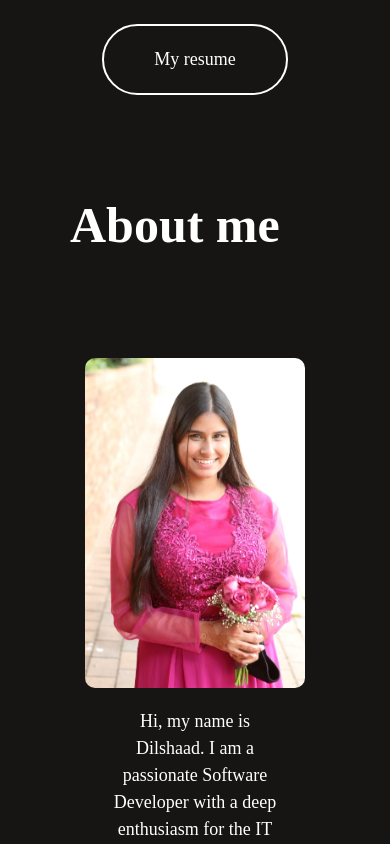
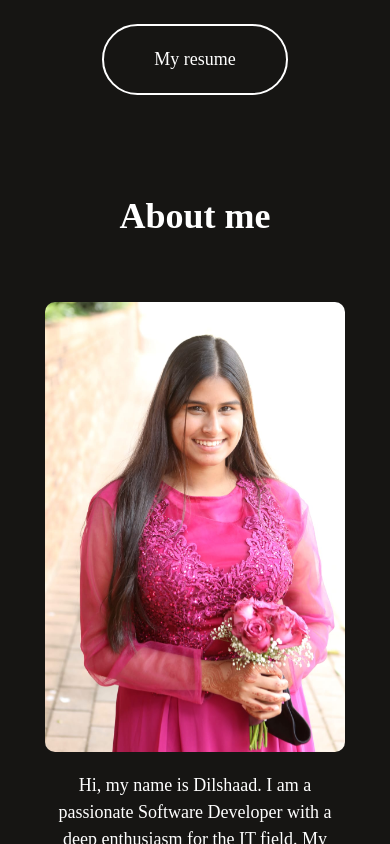
Before and after one commit to DBAnthony-12/React-Portfolio, a React (Vite) app: page / in a window 390 px wide. Shown: the part 1156-2000 px from the top of the page. Built offline with nearby package versions, Linux system fonts and the light colour scheme.

Commit message:
portfolio

```diff
--- a/src/Components/About/About.css
+++ b/src/Components/About/About.css
@@ -115,41 +115,50 @@
   transition: 0.5s;
 } */
 
-@media(max-width: 768px){
-  .about{
-    gap: 80px;
-    margin: 50px 70px;
-    align-items: start;
+@media (max-width: 768px) {
+  .about {
+    flex-direction: column;
+    align-items: center;
+    justify-content: center;
+    gap: 40px;
+    margin: 50px 20px; /* Adjusted margin for smaller screens */
   }
-  .about-title h1{
-    font-size: 50px;
-    padding: 0px;
+
+  .about-title h1 {
+    font-size: 36px; /* Decrease title font size */
+    padding: 0; /* Reset padding */
   }
-  .about-title img{
-    width: 130px;
-    right: -20px;
+
+  .about-title img {
+    display: none; /* Hide the image next to the title on smaller screens */
   }
+
   .about-sections {
-    flex-direction: column; /* Stack items vertically on smaller screens */
+    flex-direction: column; /* Stack items vertically */
     align-items: center;
   }
 
   .about-right {
-    flex: none; /* Reset the flex property to allow it to grow based on content */
+    flex: none; /* Reset the flex property */
     padding: 0;
-    margin-top: 20px; /* Add some space between the sections */
-    text-align: center; /* Center-align text content */
+    margin-top: 20px; /* Add margin between sections */
+    text-align: center; /* Center align text content */
   }
 
   .about-paragraph {
-    max-width: 100%;
-    padding: 0 20px; /* Add some horizontal padding for better readability */
+    max-width: 100%; /* Ensure paragraph width spans full width */
+    padding: 0 20px; /* Add padding for better readability */
+    margin-bottom: 0; /* Remove bottom margin to reduce gap */
   }
 
   .about-left img {
-    border-radius: 10px; /* Adjust border radius for smaller screens */
+    width: 100%; /* Ensure the image fills its container */
+    max-width: 300px; /* Adjust maximum width for smaller screens */
+    height: auto; /* Maintain aspect ratio */
+    border-radius: 10px; /* Adjust border radius */
   }
 }
+
   /* .about-skill{
     gap: 20px;
     align-items: center;
--- a/src/Components/Contact/Contact.css
+++ b/src/Components/Contact/Contact.css
@@ -115,6 +115,7 @@
     padding: 0;
     font-size: 36px;
     font-weight: 600;
+    background: linear-gradient(270deg, #df8908 80%, #b415ff 100%);
   }
 
   .contact-section {
--- a/src/Components/Navbar/Navbar.jsx
+++ b/src/Components/Navbar/Navbar.jsx
@@ -51,6 +51,8 @@ const Navbar = () => {
           <FontAwesomeIcon icon={faLinkedin} className="social-icon" />
         </a>
       </div>
+
+      {/* sidebar */}
       <div className={`sidebar ${isSidebarOpen ? 'active' : ''}`}>
         <FontAwesomeIcon icon={faTimes} className="close-icon" onClick={toggleSidebar} />
         <ul>
@@ -65,8 +67,8 @@ const Navbar = () => {
             </Link>
           </li>
           <li>
-            <Link to="language" spy={true} smooth={true} offset={5} duration={500} onClick={closeMenu}>
-              Languages
+            <Link to="projects" spy={true} smooth={true} offset={5} duration={500} onClick={closeMenu}>
+            Projects/ Languages
             </Link>
           </li>
           <li>
```
